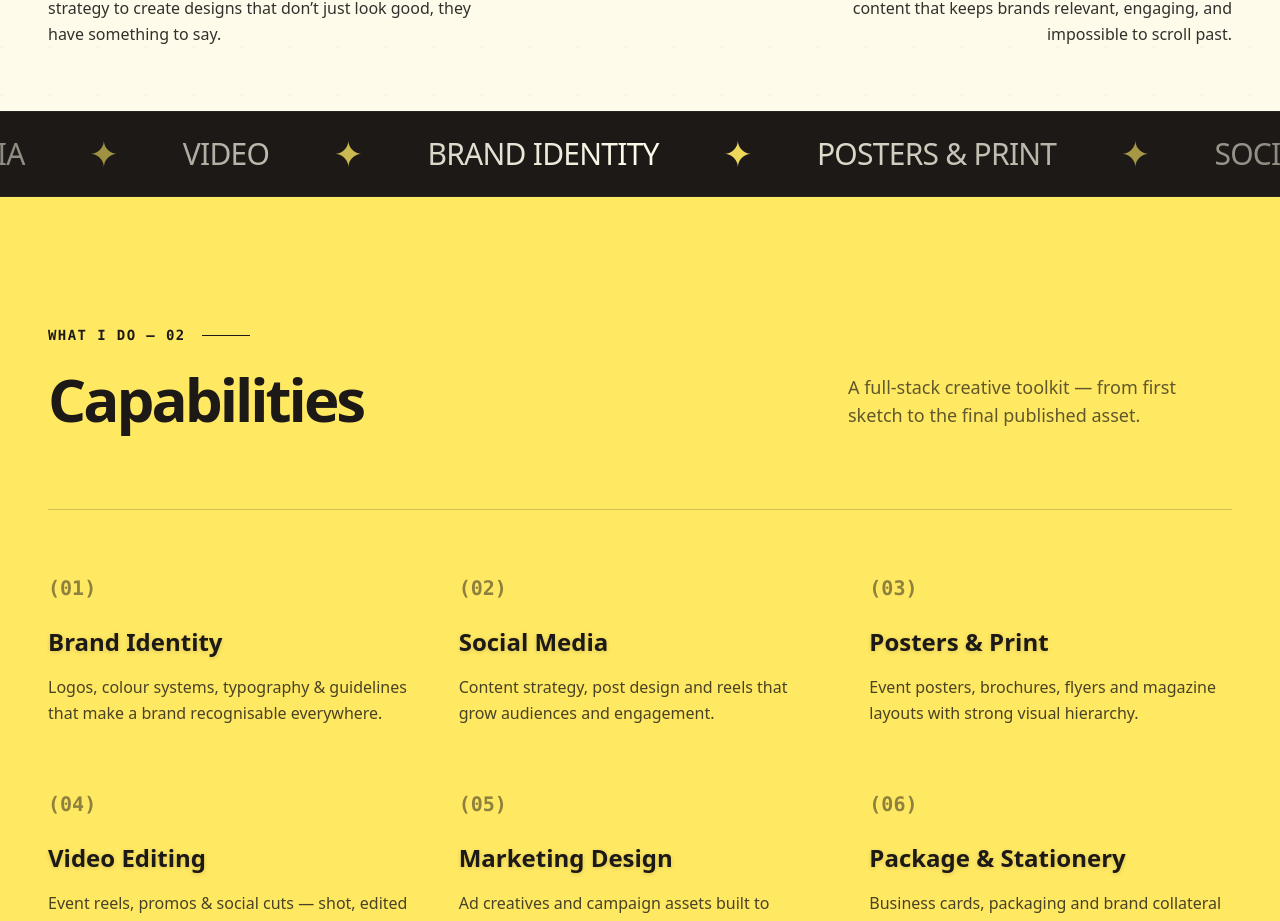
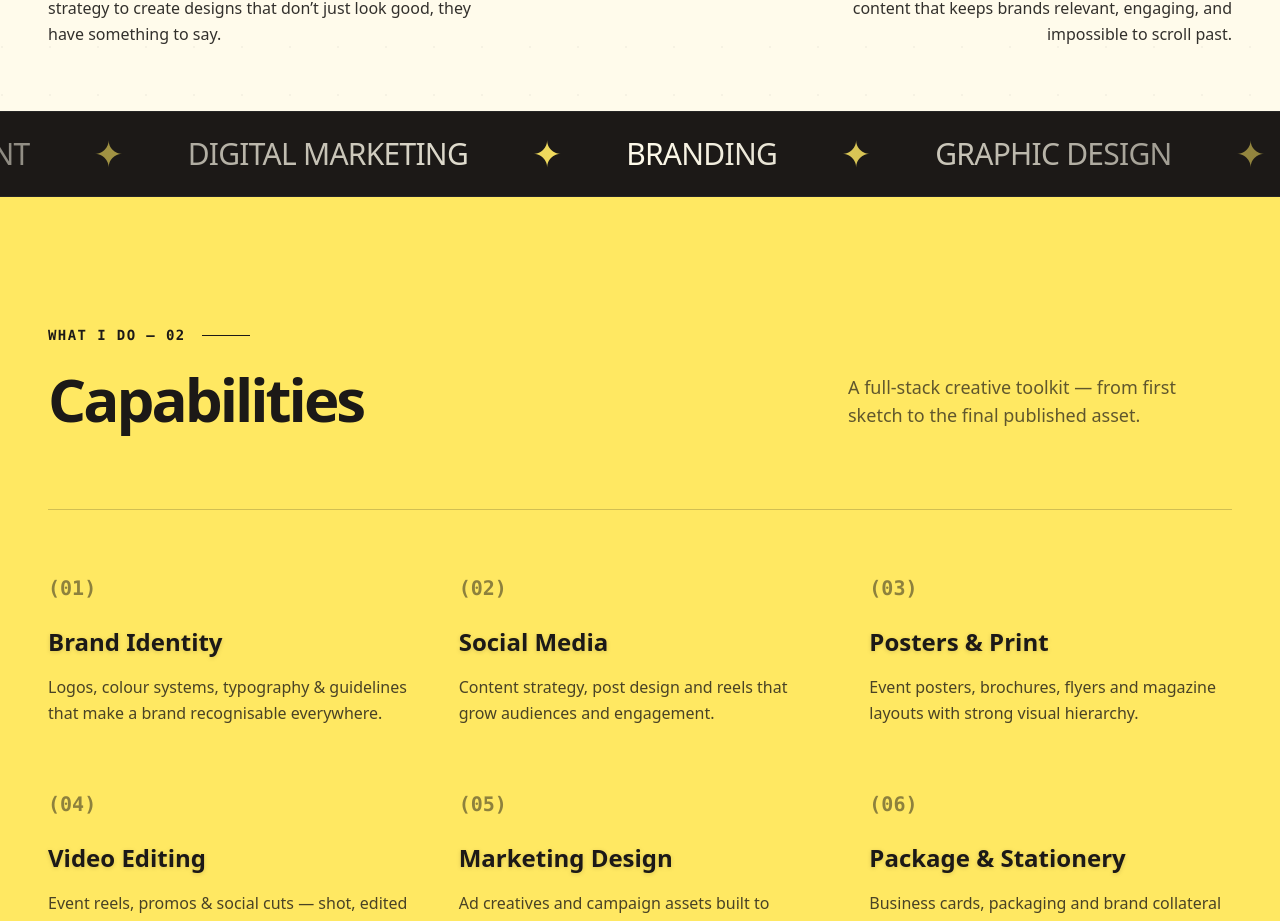
Before and after one commit to mariyam00786/mujeebrahman, a Next.js app: page / in a window 1280 px wide. Shown: the part 1620-2541 px from the top of the page. Built offline with nearby package versions, Linux system fonts and the light colour scheme.

Commit message:
feat: update marquee items with new list of services

```diff
--- a/src/data/content.ts
+++ b/src/data/content.ts
@@ -9,10 +9,12 @@ export const content = {
   },
   marquee: {
     items: [
-      "Brand Identity",
-      "Posters & Print",
-      "Social Media",
-      "Video"
+      "BRANDING",
+      "GRAPHIC DESIGN",
+      "SOCIAL MEDIA",
+      "VIDEO",
+      "CONTENT",
+      "DIGITAL MARKETING"
     ]
   },
   capabilities: [
```
